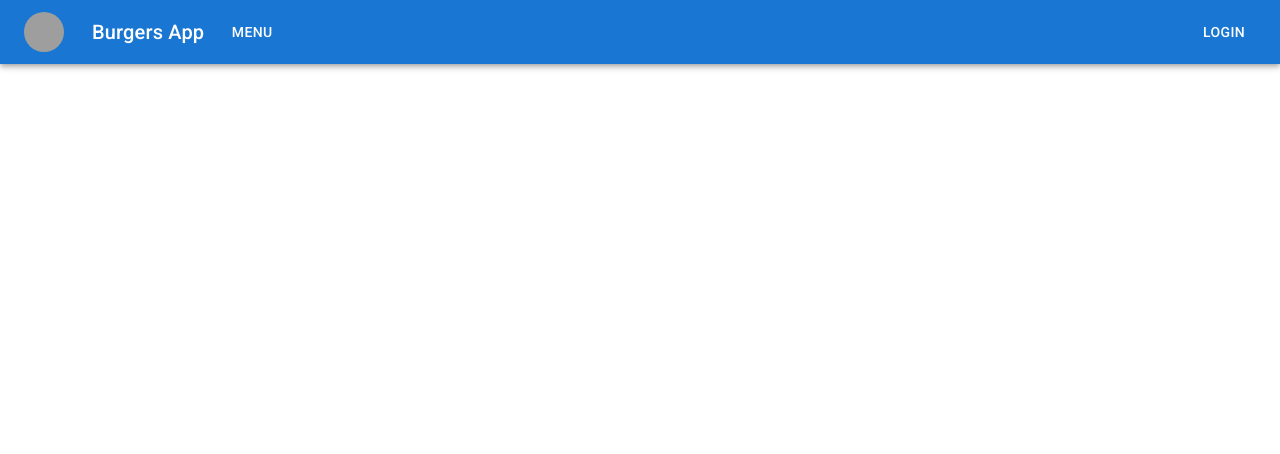
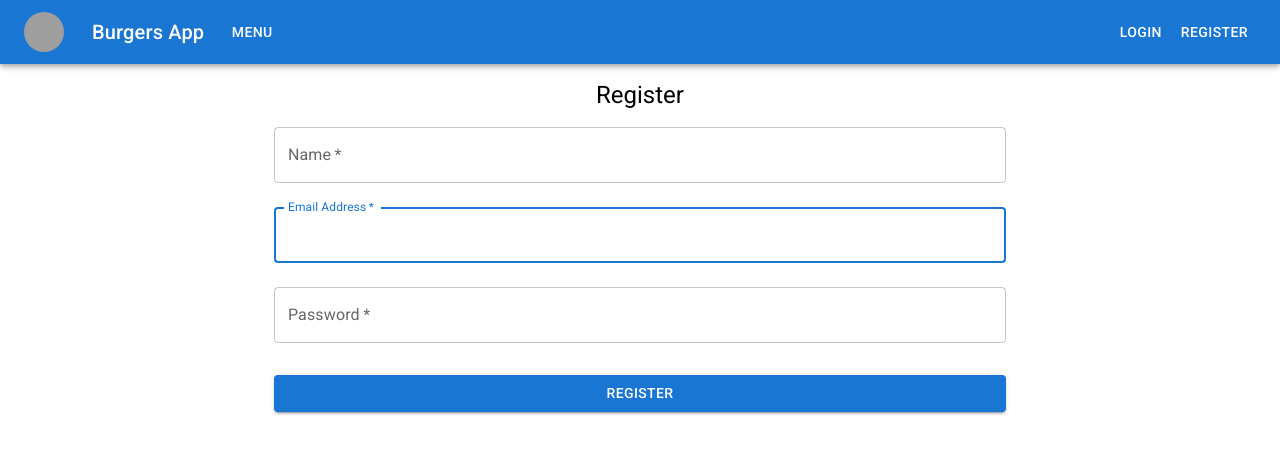
Before and after one commit to myflowpl/isafrontendacademybayer, a React (Create React App) app in the folder react/burgers-app/: page /register in a window 1280 px wide. Shown: the top 454 px of the page. Built offline with nearby package versions, Linux system fonts and the light colour scheme; no server answers; grey boxes are pictures that could not be loaded.

Commit message:
burerapp: register form

```diff
--- a/react/burgers-app/src/content/index.js
+++ b/react/burgers-app/src/content/index.js
@@ -4,6 +4,7 @@ import { Menu } from './menu';
 import { Details } from './menu/details';
 import { Admin } from './admin';
 import { Sign } from './sign';
+import { Register } from './register';
 
 export const Content = () => {
     return (
@@ -13,6 +14,7 @@ export const Content = () => {
             <Route path="/menu/:id" element={<Details />} />
             <Route path="/admin" element={<Admin />} />
             <Route path="/sign-in" element={<Sign />} />
+            <Route path="/register" element={<Register />} />
         </Routes>
     )
 }
--- /dev/null
+++ b/react/burgers-app/src/content/register/index.js
@@ -0,0 +1,96 @@
+import {useState} from 'react';
+import { useNavigate } from 'react-router-dom';
+import { PageWrapper } from "../../common/page-wrapper"
+import Button from '@mui/material/Button';
+import TextField from '@mui/material/TextField';
+import Box from '@mui/material/Box';
+
+/* FIREBASE YOU CAN OMIT THIS PART */
+import { getAuth, signInWithEmailAndPassword } from 'firebase/auth';
+/* END */
+
+export const Register = () =>{
+  const [email, setEmail] = useState('');
+  const [password, setPassword] = useState('');
+  const [name, setName] = useState('');
+
+
+  const navigate = useNavigate();
+
+  const handleEmailChange = (e) => setEmail(e.target.value);
+  const handlePasswordChange = (e) => setPassword(e.target.value);
+  const handleNameChange = (e) => setName(e.target.value);
+
+
+
+  const handleSubmit = (e) => {
+
+      e.preventDefault();
+
+      /* FIREBASE YOU CAN OMIT THIS PART */
+      const auth = getAuth();
+      signInWithEmailAndPassword(auth, email, password)
+      /* END */
+          .then(() => {
+              navigate('/')
+          })
+
+  }
+
+
+  return (
+    <PageWrapper title="Register">
+        <Box
+            sx={{
+            display: 'flex',
+            flexDirection: 'column',
+            alignItems: 'center',
+            }}
+        >
+            <form onSubmit={handleSubmit}>
+            <TextField
+                    margin="normal"
+                    required
+                    fullWidth
+                    name="name"
+                    label="Name"
+                    type="text"
+                    id="name"
+                    value={name}
+                    onChange={handleNameChange}
+                />
+                <TextField
+                    margin="normal"
+                    required
+                    fullWidth
+                    id="email"
+                    label="Email Address"
+                    name="email"
+                    autoFocus
+                    value={email}
+                    onChange={handleEmailChange}
+                />
+                <TextField
+                    margin="normal"
+                    required
+                    fullWidth
+                    name="password"
+                    label="Password"
+                    type="password"
+                    id="password"
+                    value={password}
+                    onChange={handlePasswordChange}
+                />
+                <Button
+                    type="submit"
+                    fullWidth
+                    variant="contained"
+                    sx={{ mt: 3, mb: 2 }}
+                >
+                    Register
+                </Button>
+            </form>
+        </Box>
+    </PageWrapper>
+)
+}
--- a/react/burgers-app/src/navigation/index.js
+++ b/react/burgers-app/src/navigation/index.js
@@ -8,11 +8,14 @@ import Button from '@mui/material/Button';
 import IconButton from '@mui/material/IconButton';
 import Avatar from '@mui/material/Avatar'
 
+
 /* FIREBASE YOU CAN OMIT THIS PART */
 import { getAuth, signOut } from 'firebase/auth';
 /* END */
 
 export const Navigation = () => {
+
+
     const user = useUserContext();
 
     const handleLogout = () => {
@@ -46,7 +49,10 @@ export const Navigation = () => {
               {
                 user
                     ? <Button color="inherit" onClick={handleLogout} >Logout</Button>
-                    : <Button color="inherit" component={Link} to="/sign-in">Login</Button>
+                    : <div>
+                      <Button color="inherit" component={Link} to="/sign-in">Login</Button>
+                      <Button color="inherit" component={Link} to="/register">Register</Button>
+                      </div>
               }
             </Toolbar>
           </AppBar>
```
